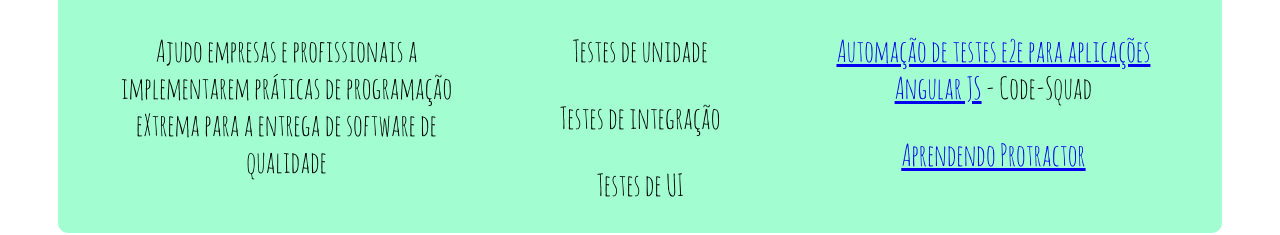
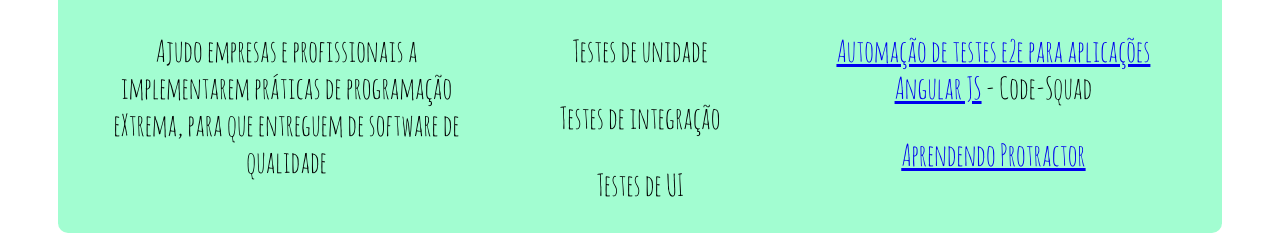
Before and after one commit to wlsf82/walmyr-filho-old-website, a plain HTML site: page index.html in a window 1280 px wide. Shown: the part 539-774 px from the top of the page. Drawn offline with Linux system fonts and the light colour scheme.

Commit message:
Text adjust on services section.

```diff
--- a/index.html
+++ b/index.html
@@ -21,7 +21,7 @@
       <div class="services">
         <div id="consultancy">
           <h3>Consultoria</h3>
-          <p>Ajudo empresas e profissionais a implementarem práticas de programação eXtrema para a entrega de software de qualidade</p>
+          <p>Ajudo empresas e profissionais a implementarem práticas de programação eXtrema, para que entreguem de software de qualidade</p>
         </div>
         <div id="development">
           <h3>Desenvolvimento</h3>
```
